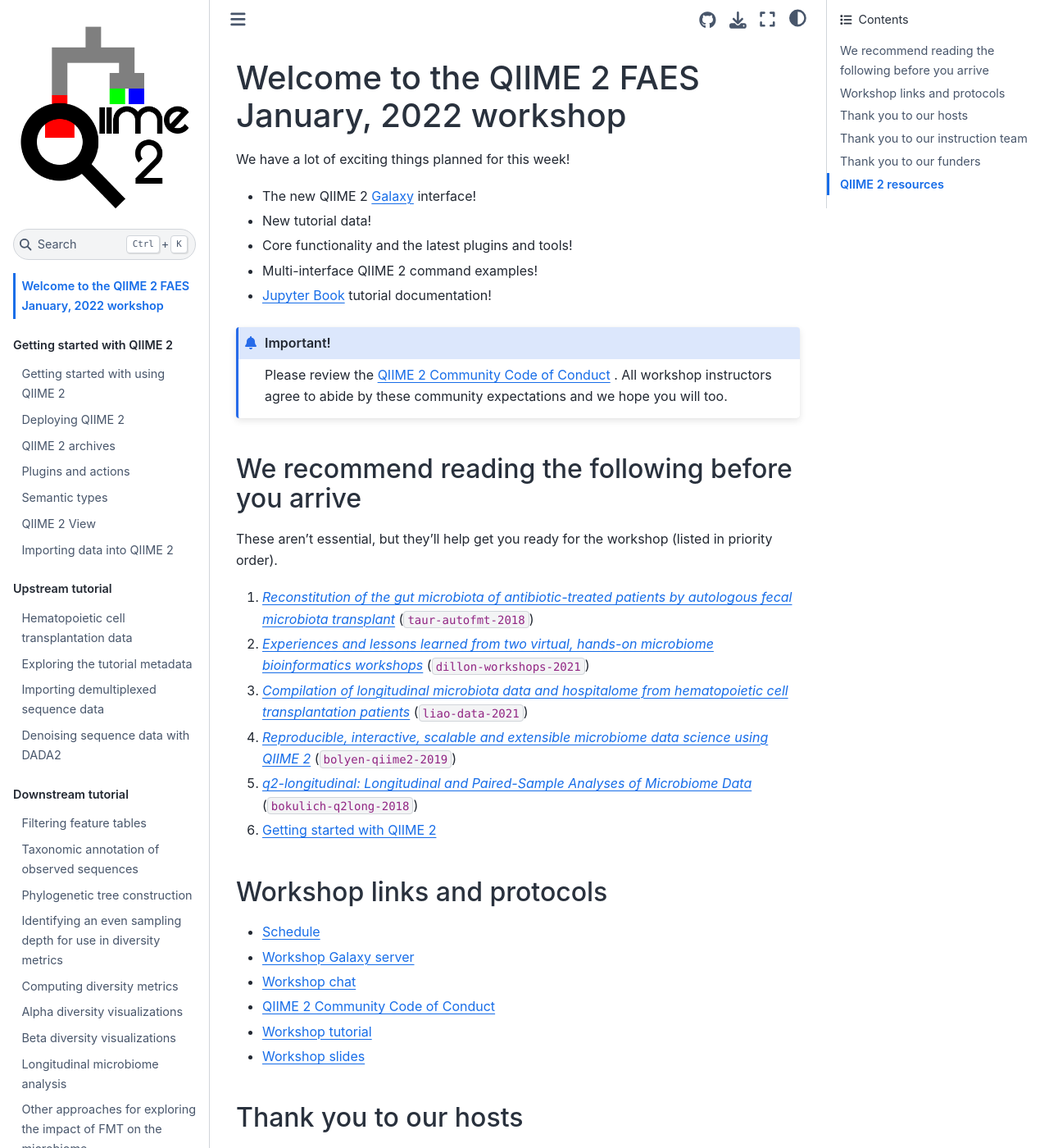
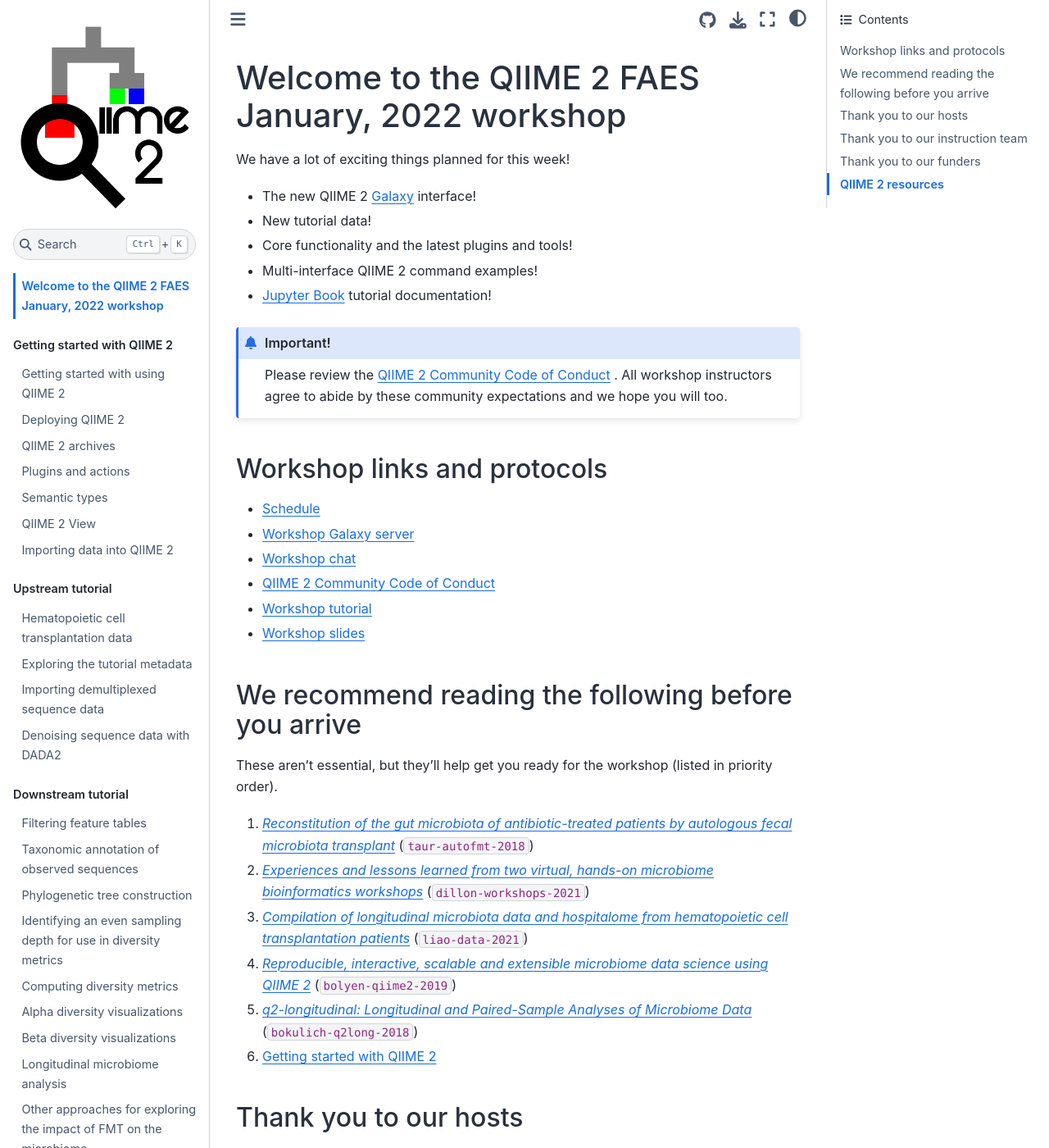
Before and after one commit to qiime2/cancer-microbiome-intervention-tutorial, a Jupyter Book: the page built from book/index.md, in a window 1280 px wide and 1400 px high. Shown: the whole window at 82% size. Built offline with Jupyter Book 1.0.4 settings and Sphinx 7.4.7 and the Sphinx Book theme 1.1.4, drawn with Linux system fonts in a browser that asks for light colours; cross-references to code outside the pages are shown as plain code; part of the change alters nothing that is shown.

````diff
--- a/book/index.md
+++ b/book/index.md
@@ -14,6 +14,15 @@ Please review the
 . All workshop instructors agree to abide by these community expectations and
 we hope you will too.
 ```
+
+## Workshop links and protocols
+
+* [Schedule](https://bit.ly/3IkRQfg)
+* [Workshop Galaxy server](https://workshop-server.qiime2.org)
+* [Workshop chat](https://workshop-chat.qiime2.org)
+* [QIIME 2 Community Code of Conduct](https://forum.qiime2.org/t/qiime-2-community-code-of-conduct/9057)
+* [Workshop tutorial](https://bit.ly/342k9A3)
+* [Workshop slides](https://bit.ly/3GZaMjt)
 
 ## We recommend reading the following before you arrive
 
@@ -39,15 +48,6 @@ in priority order).
     Data_](http://dx.doi.org/10.1128/mSystems.00219-18)
    ({cite:t}`bokulich-q2long-2018`)
 6. [Getting started with QIIME 2](./010-intro/010-index.md)
-
-## Workshop links and protocols
-
-* [Schedule](https://bit.ly/3IkRQfg)
-* [Workshop Galaxy server](https://workshop-server.qiime2.org)
-* [Workshop chat](https://workshop-chat.qiime2.org)
-* [QIIME 2 Community Code of Conduct](https://forum.qiime2.org/t/qiime-2-community-code-of-conduct/9057)
-* [Workshop tutorial](https://bit.ly/342k9A3)
-* [Workshop slides](https://bit.ly/3GZaMjt)
 
 ## Thank you to our hosts
 
````
